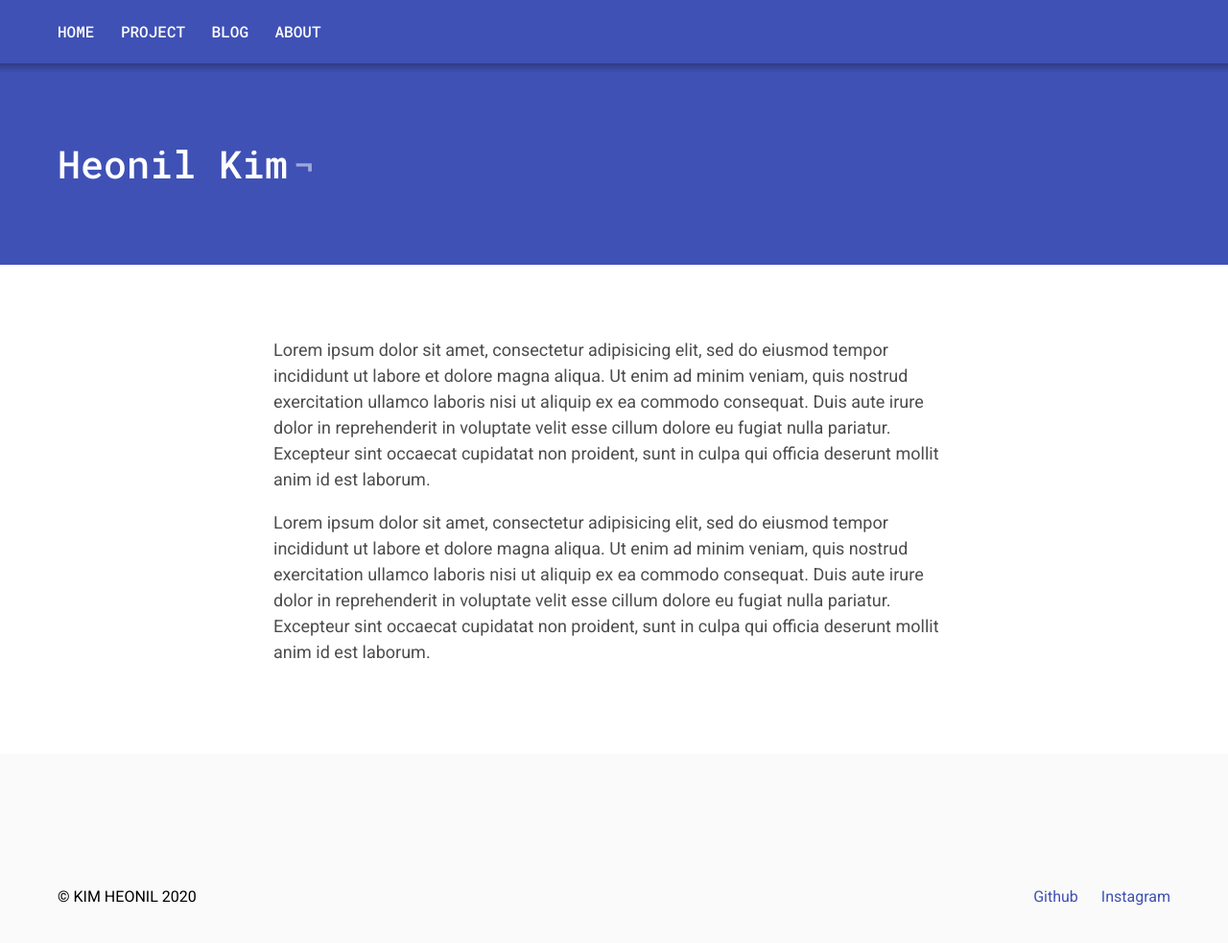
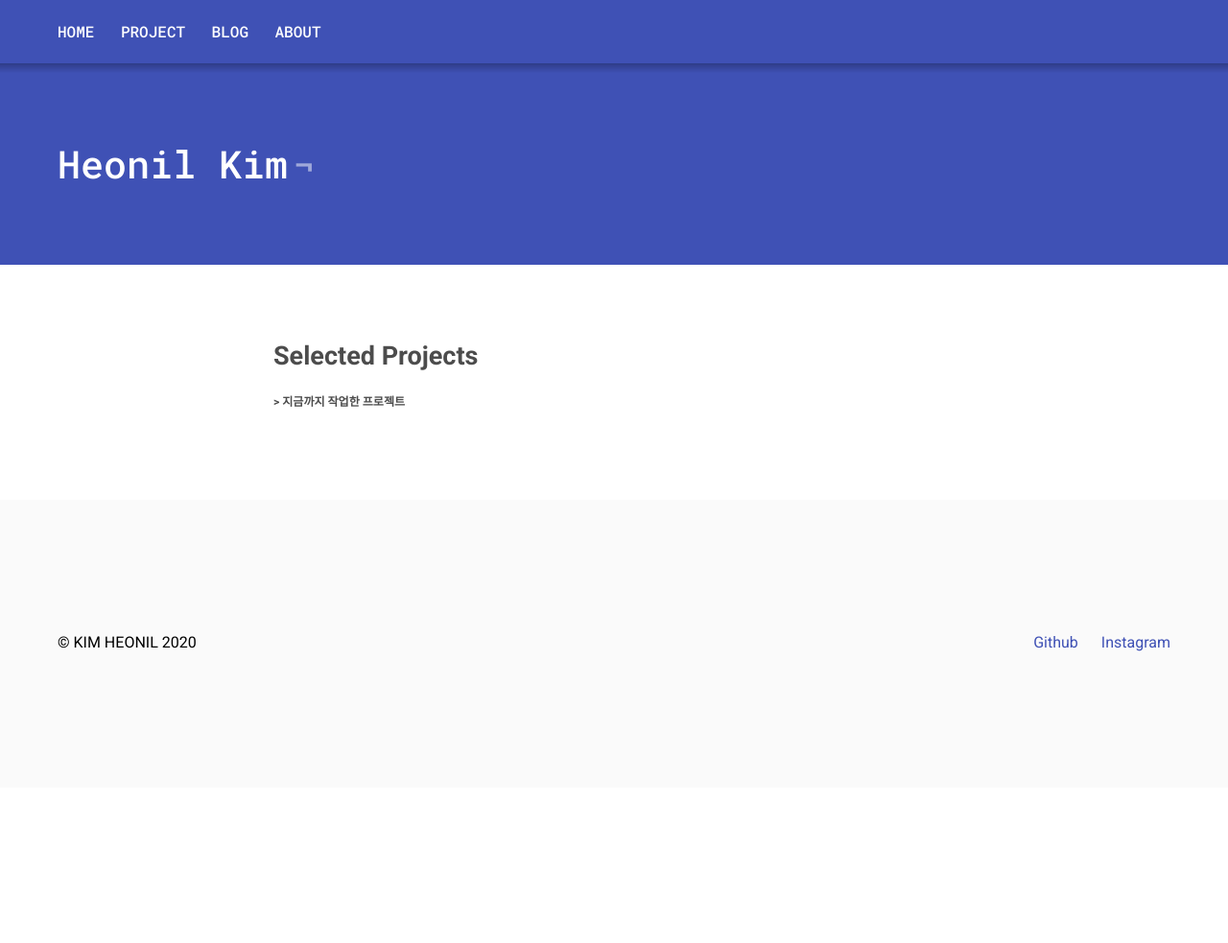
Before and after one commit to iamheonil/iamheonil.github.io, a Jekyll site: the page built from _pages/project.markdown, in a window 1280 px wide and 1086 px high. Shown: the top 983 px of the window at 96% size. Built offline with Jekyll 4.4.1, drawn with Linux system fonts in a browser that asks for light colours.

Commit message:
Blog Modify

```diff
--- a/_includes/navigation.html
+++ b/_includes/navigation.html
@@ -1,7 +1,7 @@
 <nav class="c-navigation {% if site.fixedNav == 'true' %}is-fixed{% endif %}">
   <div class="c-navigation__container u-container">
     <a class="c-navigation__item {% if page.url == '/' %}is-active{% endif %}" href="{{ "/" | prepend: site.baseurl }}">Home</a>
-    <a class="c-navigation__item {% if page.url == '/about/' %}is-active{% endif %}" href="{{ "/about/" | prepend: site.baseurl }}">Project</a>
+    <a class="c-navigation__item {% if page.url == '/about/' %}is-active{% endif %}" href="{{ "/project/" | prepend: site.baseurl }}">Project</a>
     <a class="c-navigation__item {% if page.url == '/articles/' %}is-active{% endif %}" href="{{ "/articles/" | prepend: site.baseurl }}">Blog</a>
     <a class="c-navigation__item {% if page.url == '/about/' %}is-active{% endif %}" href="{{ "/about/" | prepend: site.baseurl }}">About</a>
   </div>
--- a/_pages/project.markdown
+++ b/_pages/project.markdown
@@ -3,6 +3,7 @@ layout: page
 title: Heonil Kim
 permalink: /project/
 ---
-Lorem ipsum dolor sit amet, consectetur adipisicing elit, sed do eiusmod tempor incididunt ut labore et dolore magna aliqua. Ut enim ad minim veniam, quis nostrud exercitation ullamco laboris nisi ut aliquip ex ea commodo consequat. Duis aute irure dolor in reprehenderit in voluptate velit esse cillum dolore eu fugiat nulla pariatur. Excepteur sint occaecat cupidatat non proident, sunt in culpa qui officia deserunt mollit anim id est laborum.
 
-Lorem ipsum dolor sit amet, consectetur adipisicing elit, sed do eiusmod tempor incididunt ut labore et dolore magna aliqua. Ut enim ad minim veniam, quis nostrud exercitation ullamco laboris nisi ut aliquip ex ea commodo consequat. Duis aute irure dolor in reprehenderit in voluptate velit esse cillum dolore eu fugiat nulla pariatur. Excepteur sint occaecat cupidatat non proident, sunt in culpa qui officia deserunt mollit anim id est laborum.
+## Selected Projects
+
+###### > 지금까지 작업한 프로젝트
--- a/index.markdown
+++ b/index.markdown
@@ -20,4 +20,4 @@
 
 ------
 
-#### [포트폴리오 보러가기 >](https://iamheonil.github.io)
+#### [포트폴리오 보러가기 >](https://iamheonil.github.io/project/)
```
